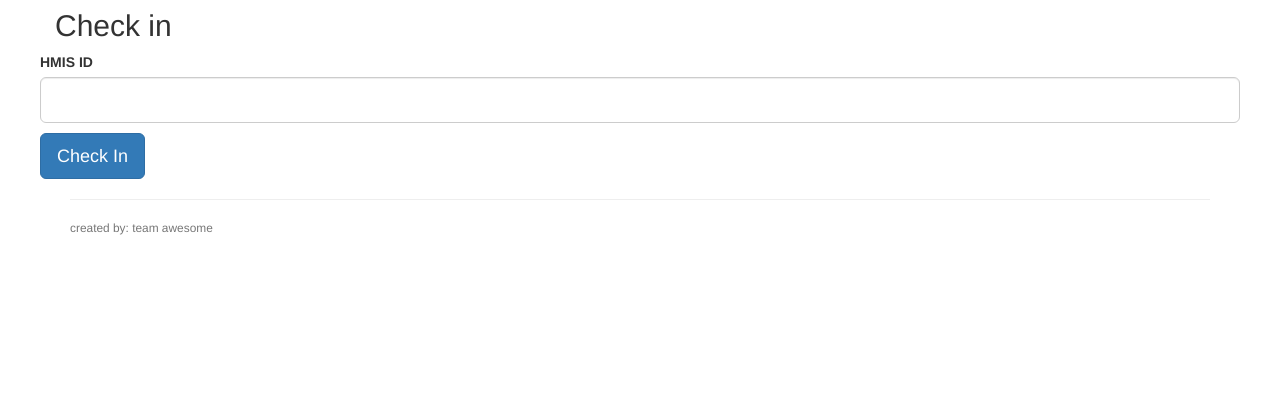
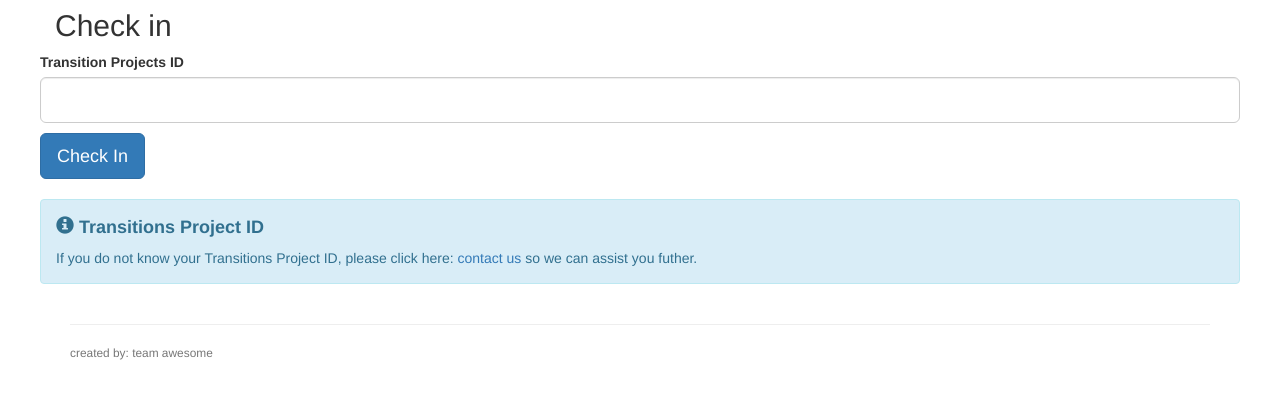
Before and after one commit to ksletmoe/LowBarrierWaitlist, a Flask app: page / in a window 1280 px wide. Shown: the part 51-450 px from the top of the page. Run offline with Flask 2, Linux system fonts and the light colour scheme; some libraries are stand-ins or nearby versions.

Commit message:
changed HMIS id to Transition Projects ID

```diff
--- a/low_barrier_waitlist/forms.py
+++ b/low_barrier_waitlist/forms.py
@@ -5,7 +5,7 @@ from wtforms.validators import Length
 
 
 class CheckIn(FlaskForm):
-    hmis = StringField('HMIS ID', validators=[Length(
+    hmis = StringField('Transition Projects ID', validators=[Length(
         min=4, max=10, message='ID must be between 4 and 10')])
 
 
--- a/low_barrier_waitlist/templates/index.html
+++ b/low_barrier_waitlist/templates/index.html
@@ -38,7 +38,12 @@
             <input type="submit" value="Check In" class="btn btn-primary btn-lg">
         </div>
     </div>
-
+    <br />
+    <div class="row">
+        <div class="col" >
+            <div class="alert alert-info" role="alert"><h4><span class="glyphicon glyphicon-info-sign" aria-hidden="true"></span> <b>Transitions Project ID</b></h4><p>If you do not know your Transitions Project ID, please click here: <a href="/contact">contact us</a> so we can assist you futher.</a></p></div>
+        </div>
+    </div>
   </div>
 </form>
 {% endblock %}
```
